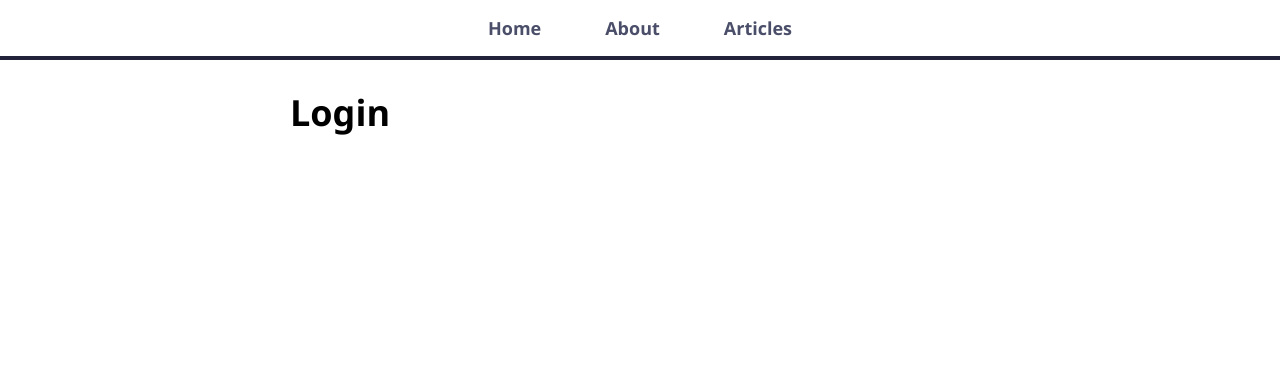
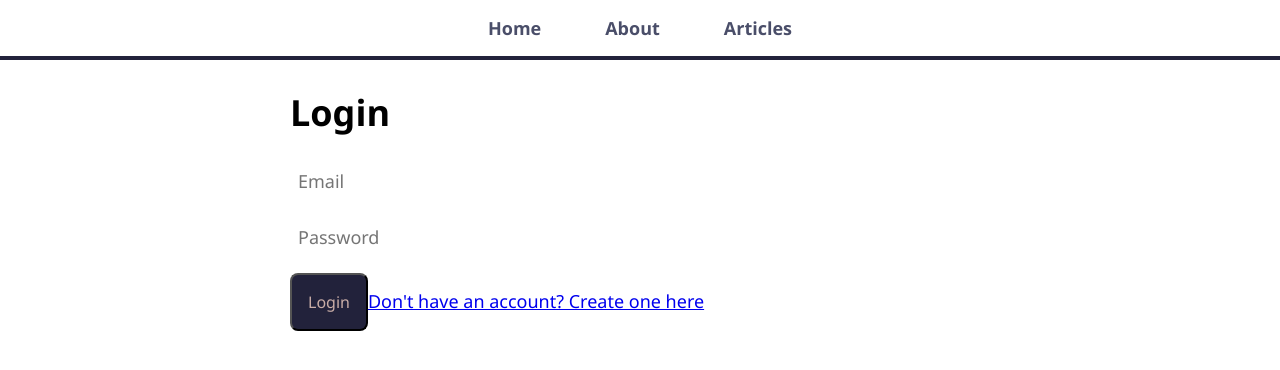
Before and after one commit to denisakita/blog-app, a React (Create React App) app: page /login in a window 1280 px wide. Shown: the top 370 px of the page. Built offline with nearby package versions, Linux system fonts and the light colour scheme.

Commit message:
create a custom hook

```diff
--- a/src/App.css
+++ b/src/App.css
@@ -84,6 +84,17 @@ nav a:hover {
   margin-bottom: 16px;
 }
 
+input, textarea {
+  display: block;
+  width: 300px;
+  padding: 8px;
+  border-radius: 8px;
+  font-family: 'Segoe UI', Tahoma, Geneva, Verdana, sans-serif;
+  font-size: 18px;
+  border: 2px var(--color-palette-secondary);
+  margin-bottom: 16px;
+}
+
 #add-comment-form input, textarea {
   display: block;
   width: 300px;
@@ -93,6 +104,7 @@ nav a:hover {
   font-size: 18px;
   border: 2px solid var(--color-palette-tertiary);
   margin-bottom: 16px;
+
 }
 
 #add-comment-form button {
@@ -109,3 +121,15 @@ nav a:hover {
   border-bottom: 2px solid var(--color-palette-tertiary);
   padding: 16px;
 }
+
+.error {
+  padding: 8px;
+  border-radius: 4px;
+  background-color: var(--color-palette-tertiary);
+}
+
+.nav-right {
+  position: absolute;
+  top: 8px;
+  right: 8px;
+}
--- a/src/hooks/useUser.js
+++ b/src/hooks/useUser.js
@@ -0,0 +1,20 @@
+import { useState, useEffect } from 'react';
+import { getAuth, onAuthStateChanged } from 'firebase/auth';
+
+const useUser = () => {
+    const [user, setUser] = useState(null);
+    const [isLoading, setIsLoading] = useState(true);
+
+    useEffect(() => {
+        const unsubscribe = onAuthStateChanged(getAuth(), user => {
+            setUser(user);
+            setIsLoading(false);
+        });
+
+        return unsubscribe;
+    }, []);
+
+    return { user, isLoading };
+}
+
+export default useUser;
--- a/src/pages/ArticlePage.js
+++ b/src/pages/ArticlePage.js
@@ -4,10 +4,13 @@ import {NotFoundPage} from "./index";
 import {useEffect, useState} from "react";
 import axios from "axios";
 import {AddCommentForm, CommentsList} from "../components";
+import useUser from "../hooks/useUser";
 
 const ArticlePage = () => {
     const [articleInfo, setArticleInfo] = useState({upvotes: 0, comments: []});
     const {articleId} = useParams();
+
+    const {user, isLoading} = useUser();
 
 
     useEffect(() => {
@@ -35,18 +38,23 @@ const ArticlePage = () => {
         <>
             <h1>{article.title}</h1>
             <div className="upvotes-section">
-                <button onClick={addUpVote}>UpVote</button>
+                {user
+                    ? <button onClick={addUpVote}>UpVote</button>
+                    : <button>Login to upvote</button>}
                 <p>This article has {articleInfo.upvotes} upvote(s)</p>
             </div>
 
             {article.content.map((paragraph, index) => (
                 <p key={index}>{paragraph}</p>
             ))}
-            <AddCommentForm
-                articleName={articleId}
-                onArticleUpdated={updatedArticle => setArticleInfo(updatedArticle)}
-            />
+            {user
+                ? <AddCommentForm
+                    articleName={articleId}
+                    onArticleUpdated={updatedArticle => setArticleInfo(updatedArticle)}
+                />
 
+                : <button>Login to add a comment</button>
+            }
             <CommentsList comments={articleInfo.comments}/>
         </>
     );
--- a/src/pages/LoginPage.js
+++ b/src/pages/LoginPage.js
@@ -1,6 +1,48 @@
+import {useState} from "react";
+import {Link, useNavigate} from "react-router-dom";
+import {getAuth, signInWithEmailAndPassword} from 'firebase/auth';
+
 const LoginPage = () => {
+
+    const [email, setEmail] = useState('');
+    const [password, setPassword] = useState('');
+    const [error, setError] = useState('');
+
+    const navigate = useNavigate();
+
+    const login= async ()=>{
+        try {
+            await signInWithEmailAndPassword(getAuth(),email,password);
+            navigate('/articles');
+
+
+        }
+        catch (e){
+            setError(e.message);
+        }
+        return
+    }
+
+
     return (
-        <h1>Login</h1>
+        <>
+            <h1>Login</h1>
+            {error && <p className="error">{error}</p>}
+            <input
+                placeholder="Email"
+                value={email}
+                onChange={e => setEmail(e.target.value)}
+                type="email"
+            />
+            <input
+                placeholder="Password"
+                value={password}
+                onChange={e => setPassword(e.target.value)}
+                type="password"/>
+            <button onClick={login}>Login</button>
+            <Link to="/create-account">Don't have an account? Create one here</Link>
+
+        </>
     );
 }
 
```
